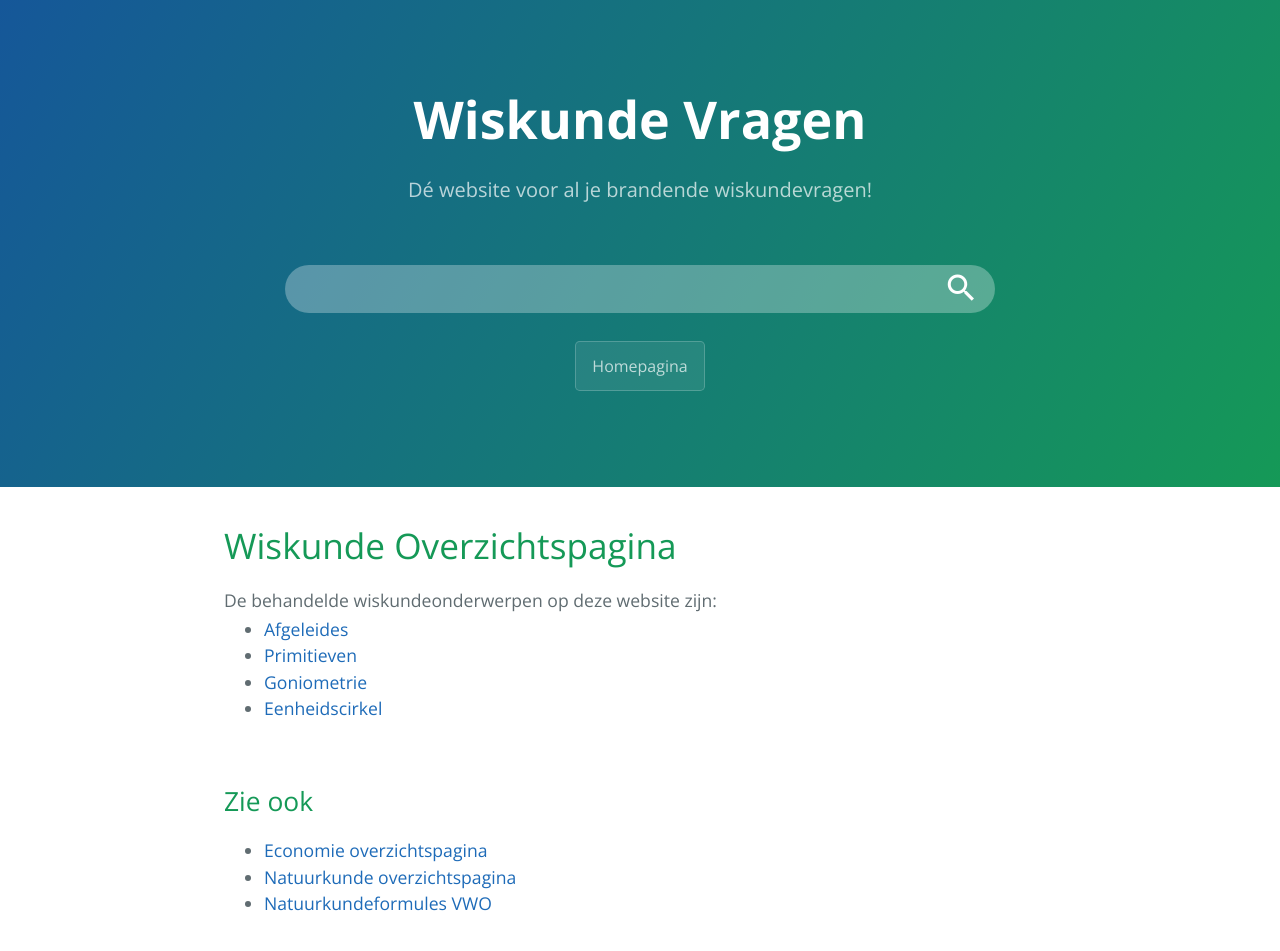
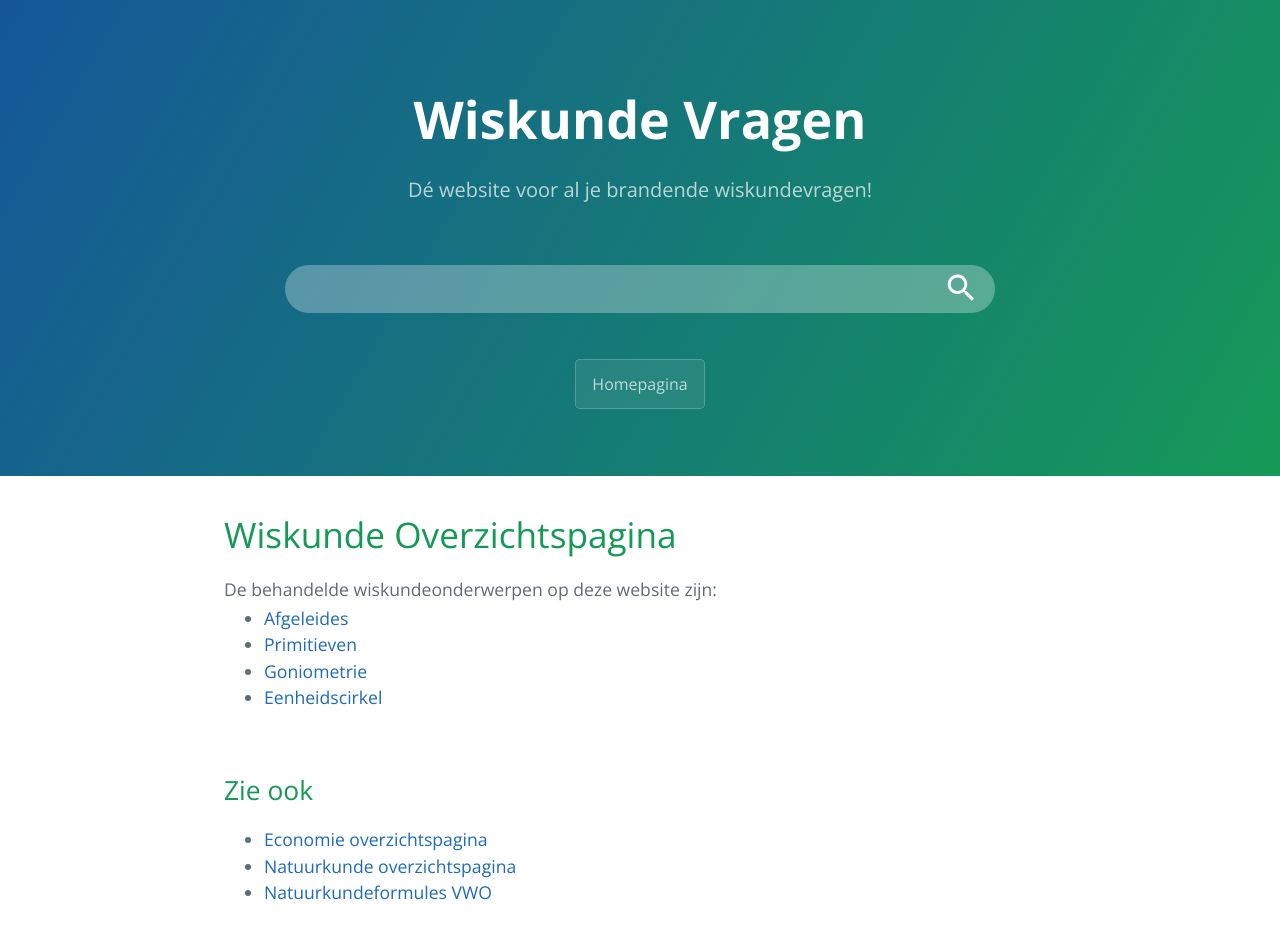
Before and after one commit to wiskundevragen/wiskundevragen.github.io, a Jekyll site: the page built from wiskunde.html, in a window 1280 px wide. Built offline with Jekyll 4.4.1, drawn with Linux system fonts in a browser that asks for light colours.

Commit message:
fix styling

```diff
--- a/_sass/jekyll-theme-cayman.scss
+++ b/_sass/jekyll-theme-cayman.scss
@@ -84,6 +84,8 @@ a {
   }
 
   @include large {
+    margin-top: 18px;
+    margin-bottom: -28px;
     padding: 0.75rem 1rem;
   }
 
```
